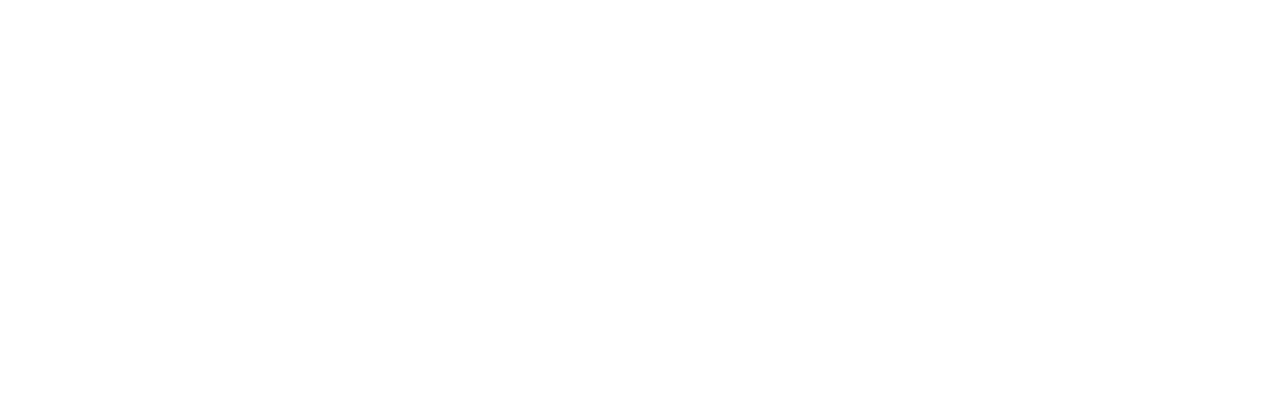
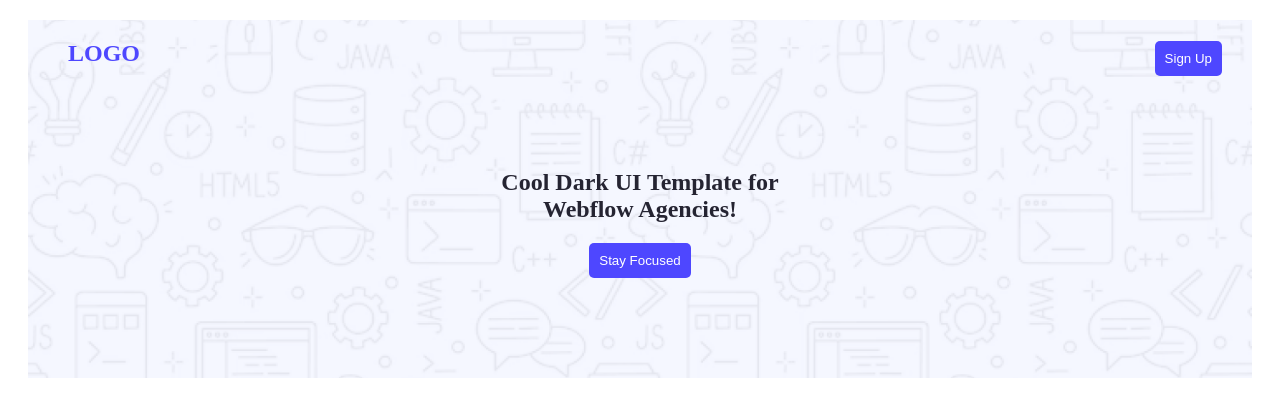
Before and after one commit to ontorsheikh/my-first-assaignment, a plain HTML site: page index.html in a window 1280 px wide. Drawn offline with Linux system fonts and the light colour scheme.

Commit message:
added nav

```diff
--- a/index.html
+++ b/index.html
@@ -4,8 +4,24 @@
     <meta charset="UTF-8">
     <meta name="viewport" content="width=device-width, initial-scale=1.0">
     <title>my first assaignment</title>
+    <link rel="preconnect" href="https://fonts.googleapis.com">
+<link rel="preconnect" href="https://fonts.gstatic.com" crossorigin>
+<link href="https://fonts.googleapis.com/css2?family=Open+Sans:ital,wght@0,300..800;1,300..800&family=Raleway:ital,wght@0,100..900;1,100..900&display=swap" rel="stylesheet">
+    <link rel="stylesheet" href="styles/first.css">
 </head>
 <body>
+    <header>
+        <nav>
+            <ul>
+                <h1><li class="logo">LOGO</li></h1>
+                <h4><li><a href=""><button class="btn-bg">Sign Up</button></a></li></h4>
+            </ul>
+            <div class="title"><br><br>
+                <h1>Cool Dark UI Template for <br>Webflow Agencies!</h1>
+            </div>
+            <button class="btn-bg btn-two">Stay Focused</button>
+        </nav>
+    </header>
 
 </body>
 </html>
--- /dev/null
+++ b/styles/first.css
@@ -0,0 +1,63 @@
+
+
+.raleway-optical {
+  font-family: "Raleway", sans-serif;
+  font-optical-sizing: auto;
+
+  font-style: normal;
+}
+/*nav*/
+li{
+    list-style: none;
+}
+.logo{
+    color: #4E47FF;
+    font-size: 34;
+    font-weight: bolder;
+}
+.btn-bg{
+    color:#FFFFFF;
+    background-color: #4E47FF;
+    border: none;
+    border-radius: 5px;
+    padding: 10px;
+}
+.btn-bg:hover{
+    background-color: tomato;
+
+}
+ul{
+    display: flex;
+
+    justify-content: space-between;
+    margin: 0, auto;
+    margin-right: 30px;
+
+}
+nav{
+    margin:0 auto;
+    margin:20px 20px 0px 20px;
+    max-width: 1270px;
+    background-image: url('../Assets/Hero-bg.png');
+    background-repeat: no-repeat;
+    background-size: cover;
+  background-position: center;
+  flex-direction: column;
+  justify-content: center;
+  padding-bottom: 100px;
+
+
+}
+.title{
+    color: #252432;
+    text-align: center;
+
+    flex-direction: column;
+  justify-content: center;
+
+}
+.btn-two{
+    display: block;
+  margin: 0 auto;
+
+}
```
